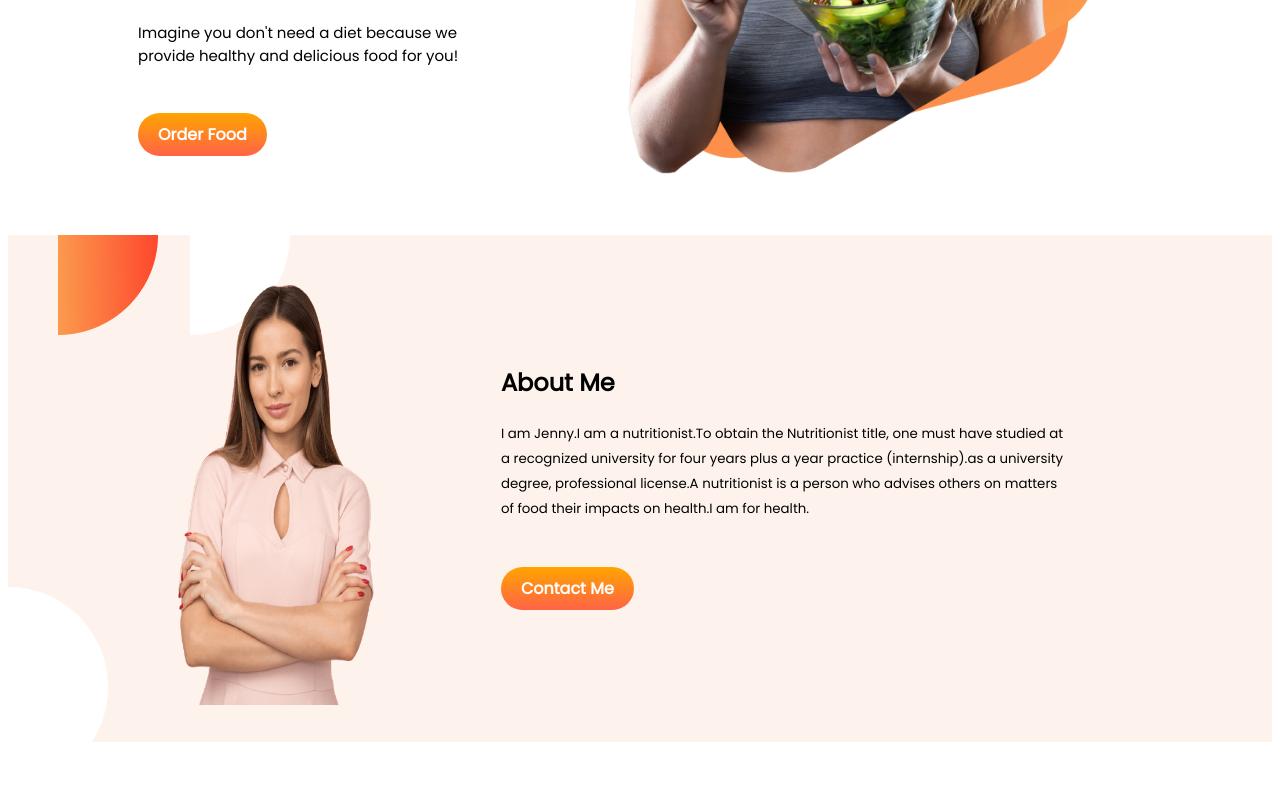
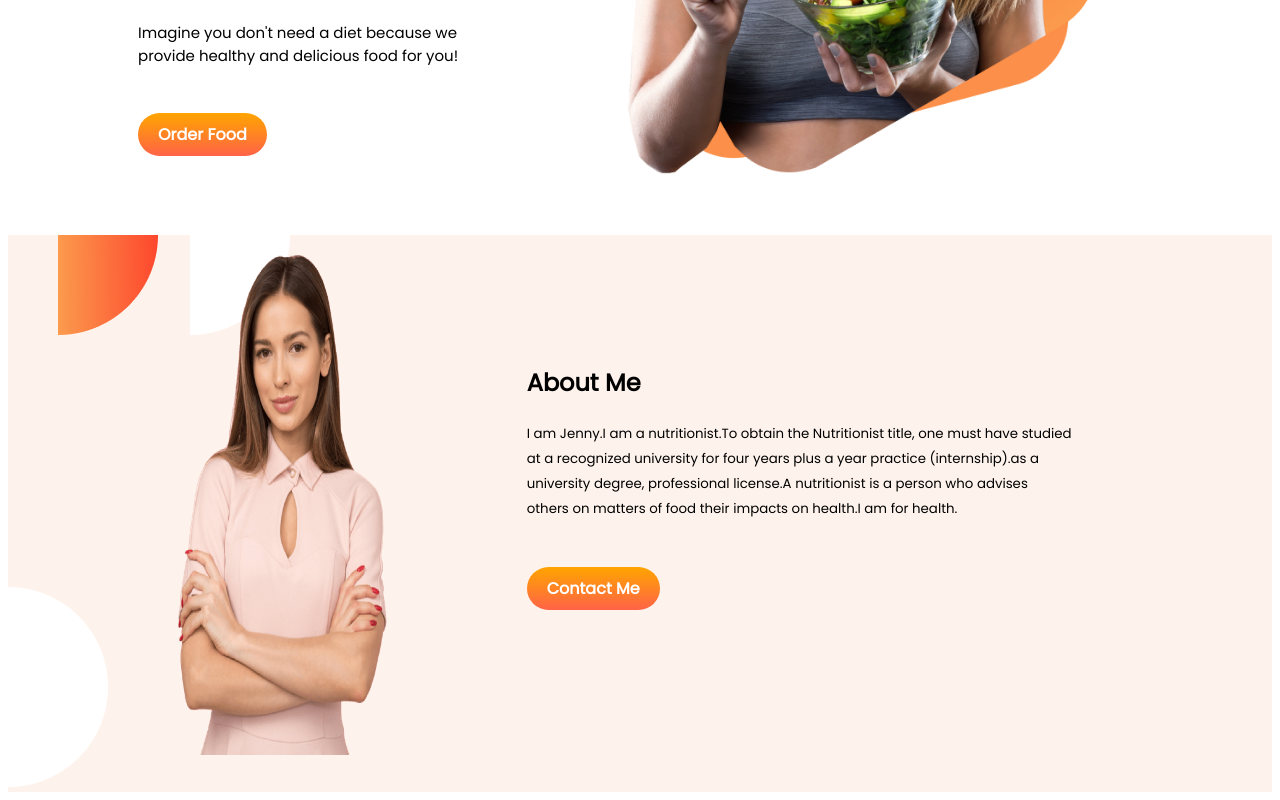
Before and after one commit to Konekaakter/FOOD-NETWORK, a plain HTML site: page index.html in a window 1280 px wide. Shown: the part 450-1250 px from the top of the page. Before the commit the page ends 1200 px from the top, so only its background shows below. Drawn offline with Linux system fonts and the light colour scheme.

Commit message:
image correction

```diff
--- a/index.html
+++ b/index.html
@@ -27,16 +27,15 @@
     </section>
     <section class="for-display second-section-bg">
         <div>
-            <img src="images/Person Image.png" alt="" height="420px">
+            <img src="images/Person Image.png" alt=""height="500px">
         </div>
         <div id="for-right">
             <h2>About Me</h2>
             <p id="button-padding"> <small>I am Jenny.I am a nutritionist.To obtain the Nutritionist title, one must have studied at a recognized university for four years plus a year practice (internship).as a university degree, professional license.A nutritionist is a person who advises others on matters of food their impacts on health.I am for health.</small></p>
             <a class="for-button" target="_blank" href="">Contact Me</a>
         </div>
+  </section>
 
-
-    </sectio>
 
 </body>
 </html>
--- a/style.css
+++ b/style.css
@@ -38,11 +38,12 @@ h1{
 }
 .second-section-bg{
     background-image: url(images/7.png);
+    background-repeat: no-repeat;
 }
 .second-section-bg img{
     padding-left: 170px;
-    padding-top: 50px;
-    width: 50%
+    padding-top: 20px;
+    width: 50%;
 }
 #for-right{
     padding-left: 100px;
```
